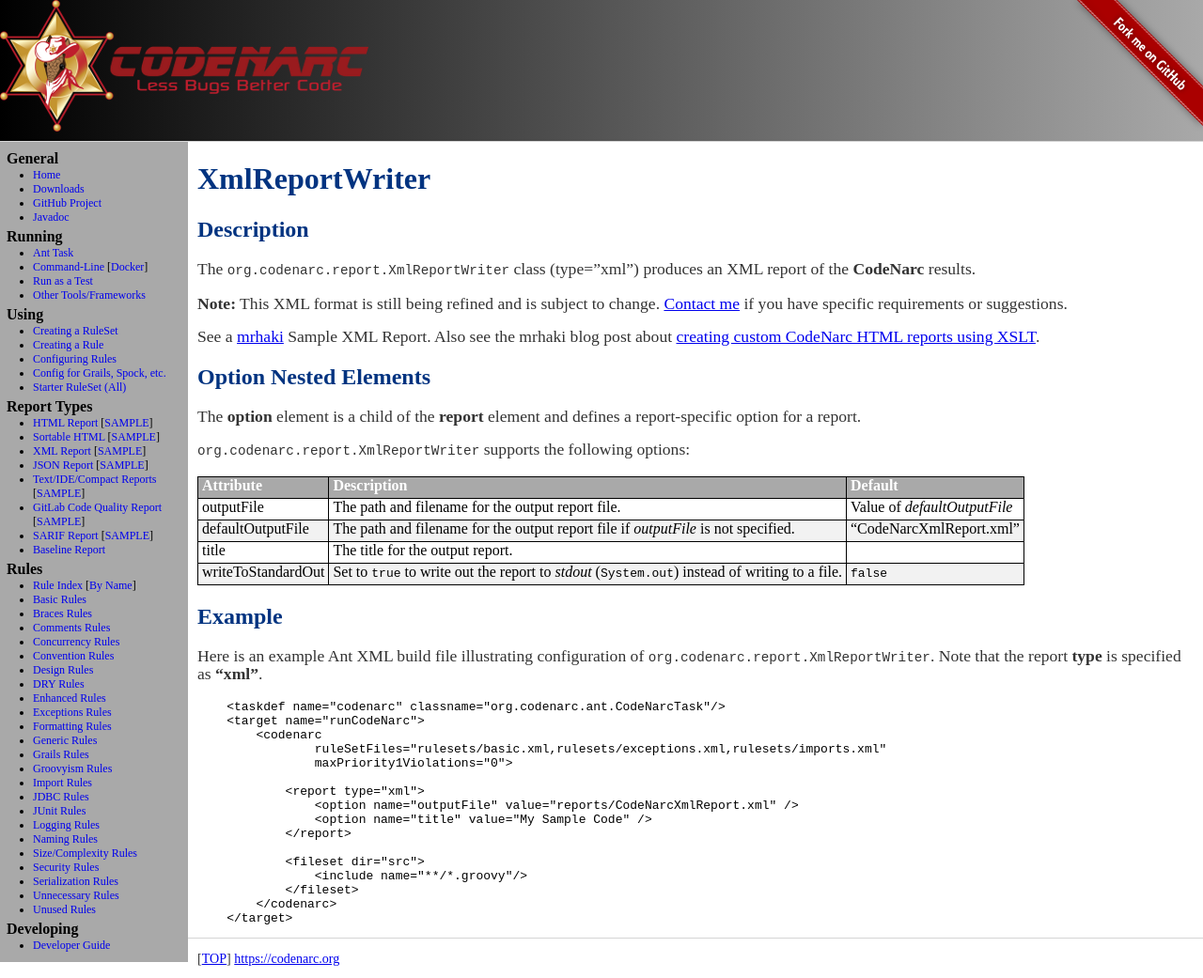
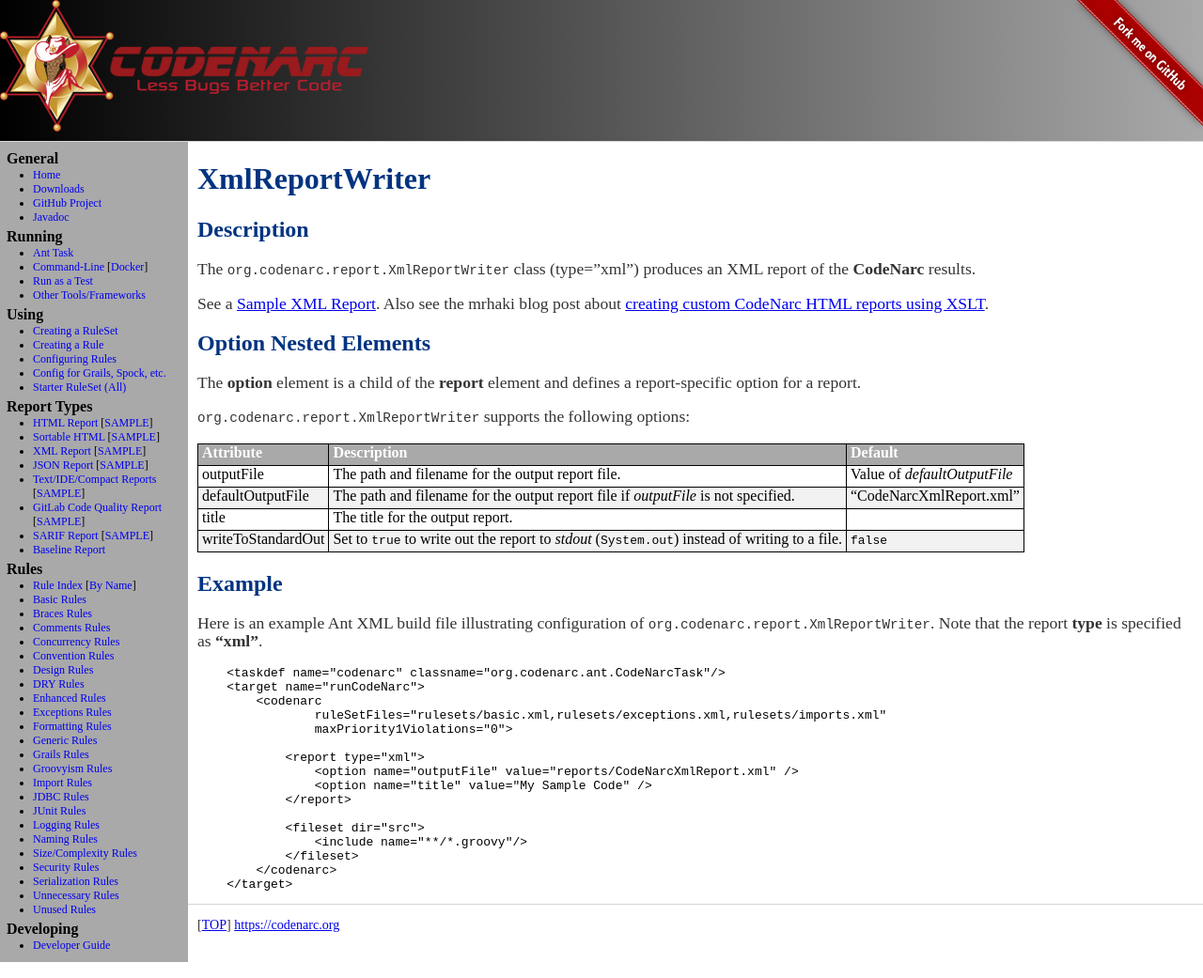
Before and after one commit to CodeNarc/CodeNarc, a Jekyll site: the page built from codenarc-xml-report-writer.md, in a window 1280 px wide. Shown: the whole page at 94% size. Built offline with Jekyll 4.4.1, drawn with Linux system fonts in a browser that asks for light colours.

Commit message:
#809: Fix some broken links in CodeNarc documentation

```diff
--- a/codenarc-xml-report-writer.md
+++ b/codenarc-xml-report-writer.md
@@ -10,10 +10,7 @@ title: CodeNarc XmlReportWriter
 The `org.codenarc.report.XmlReportWriter` class (type="xml") produces an XML report of the
 **CodeNarc** results.
 
-**Note:** This XML format is still being refined and is subject to change.
-[Contact me](https://sourceforge.net/sendmessage.php?touser=1853503) if you have specific requirements or suggestions.
-
-See a [mrhaki](./samples/SampleCodeNarcXmlReport.xml) Sample XML Report. Also see the mrhaki blog post about
+See a [Sample XML Report](./samples/SampleCodeNarcXmlReport.xml). Also see the mrhaki blog post about
 [creating custom CodeNarc HTML reports using XSLT](http://mrhaki.blogspot.com/2011/01/groovy-goodness-create-codenarc-reports.html?utm_source=feedburner&utm_medium=feed&utm_campaign=Feed%3A+mrhaki+%28Messages+from+mrhaki%29).
 
 ## Option Nested Elements
```
Also changed, not shown: codenarc-sortable-html-report-writer.md (+1 -1 lines), codenarc-text-report-writer.md (+1 -1 lines).
